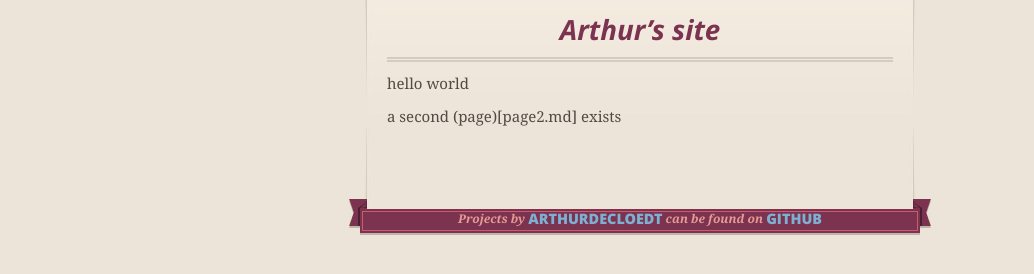
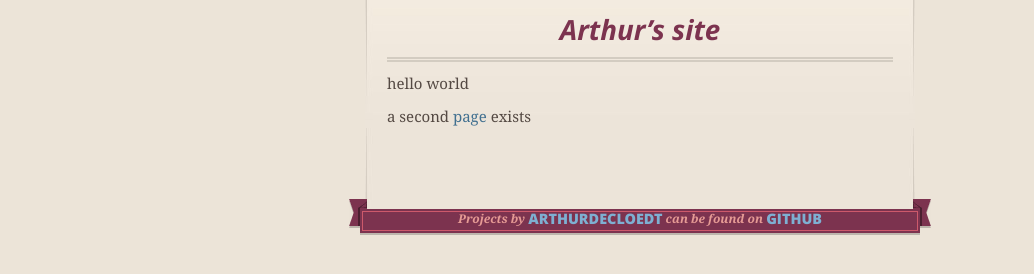
Before and after one commit to arthurdecloedt/arthurdecloedt.github.io, a Jekyll site: the page built from index.md, in a window 1280 px wide. Shown: the part 198-472 px from the top of the page, without its empty margins (0-1034 px from the left). Built offline with Jekyll 4.4.1, drawn with Linux system fonts in a browser that asks for light colours; nearby versions of some CDN libraries.

Commit message:
Update index.md

```diff
--- a/index.md
+++ b/index.md
@@ -6,4 +6,4 @@ layout: layout2
 # Arthur's site
 hello world
 
-a second (page)[page2.md] exists
+a second [page](page2.md) exists
```
